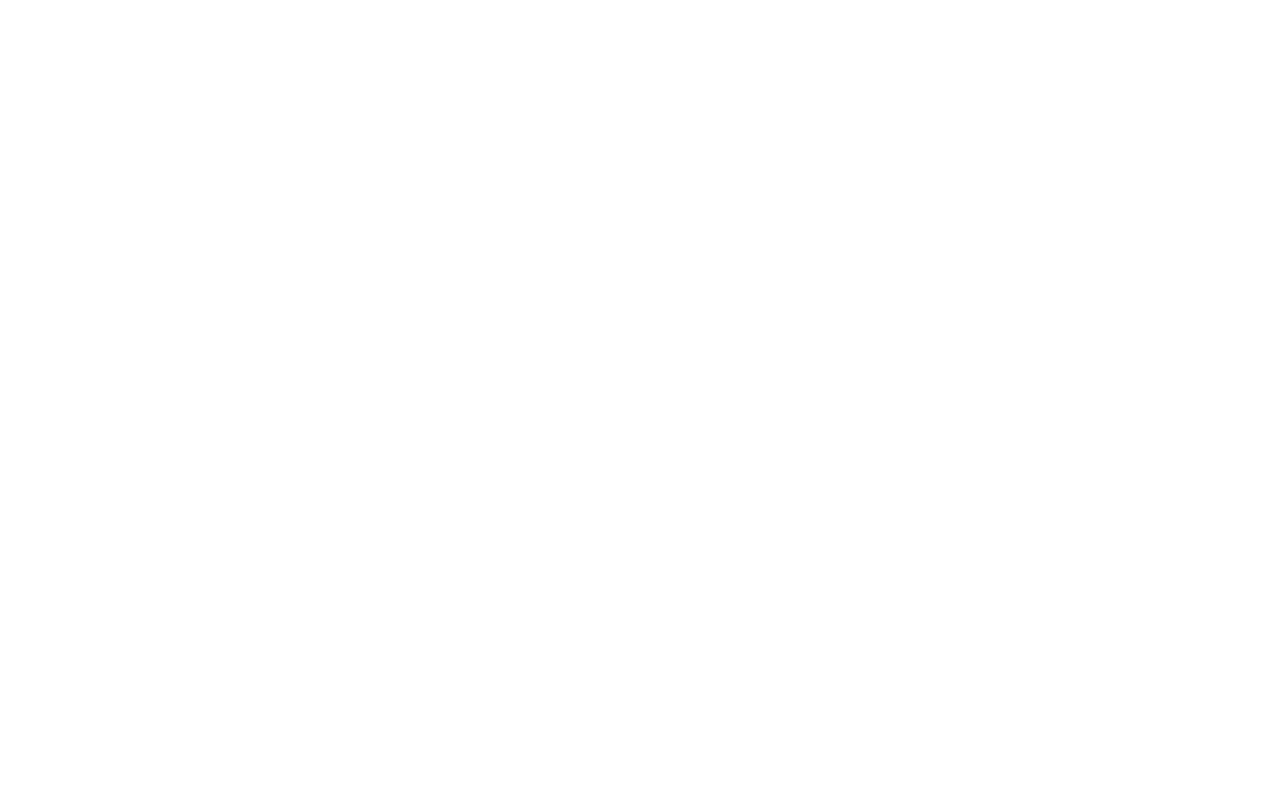
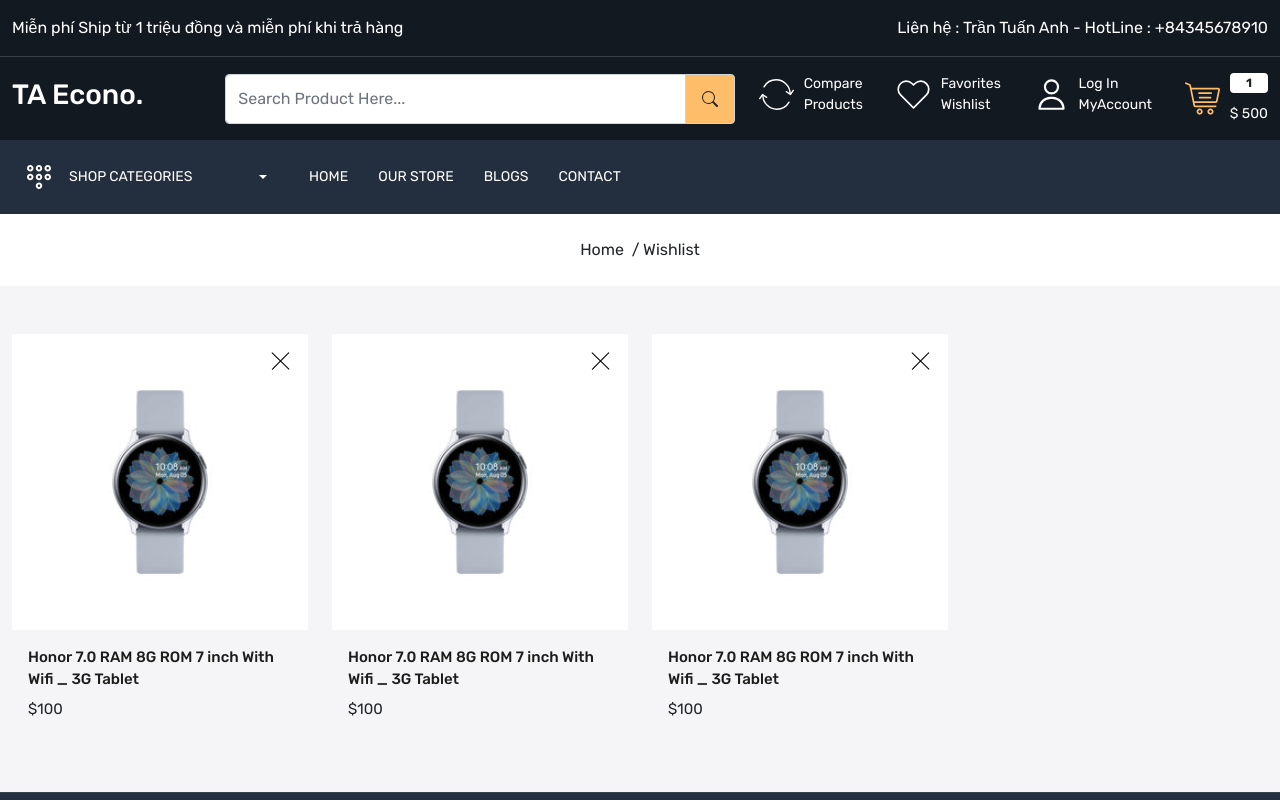
Before and after one commit to TRANTUANANH2810/TMDT-WEB, a React (Create React App) app: page /wishlist in a window 1280 px wide. Before the commit this address had no page. Shown: the top 800 px of the page. Built offline with nearby package versions, Linux system fonts and the light colour scheme.

Commit message:
Finish WishList

```diff
--- a/src/App.css
+++ b/src/App.css
@@ -520,7 +520,8 @@
     border-radius: 10px;
 }
 
-.compare-product-card .cross {
+.compare-product-card .cross,
+.wishlist-card .cross {
     top: 15px;
     right: 15px;
     width: 25px;
@@ -528,14 +529,16 @@
     cursor: pointer;
 }
 
-.compare-product-card h5.title {
+.compare-product-card h5.title,
+.wishlist-card h5.title {
     font-size: 15px;
     line-height: 22px;
     font-weight: 500;
     color: var(--color-1c1c1b);
 }
 
-.compare-product-card h6.price {
+.compare-product-card h6.price,
+.wishlist-card h6.price {
     font-size: 15px;
     line-height: 22px;
     font-weight: 400;
--- a/src/App.js
+++ b/src/App.js
@@ -8,6 +8,7 @@
 import OurStore from "./pages/OurStore";
 import Blog from "./pages/Blog";
 import CompareProduct from "./pages/CompareProduct";
+import Wishlist from "./pages/Wishlist";
 function App() {
     return (
         <>
@@ -23,6 +24,7 @@
                             path="compare-product"
                             element={<CompareProduct />}
                         />
+                        <Route path="wishlist" element={<Wishlist />} />
                     </Route>
                 </Routes>
             </BrowserRouter>
--- a/src/Components/Header.js
+++ b/src/Components/Header.js
@@ -70,15 +70,15 @@
                                 </div>
                                 <div>
                                     <Link
-                                        to="/wislist"
+                                        to="/wishlist"
                                         className="d-flex align-items-center gap-10 text-white"
                                     >
                                         <img
                                             src="images/wishlist.svg"
-                                            alt="wislist"
+                                            alt="wishlist"
                                         ></img>
                                         <p className="mb-0">
-                                            Favotites <br /> Wislist
+                                            Favorites <br /> Wishlist
                                         </p>
                                     </Link>
                                 </div>
--- /dev/null
+++ b/src/pages/Wishlist.js
@@ -0,0 +1,88 @@
+import React from "react";
+import BreadCrumb from "../Components/BreadCrumb";
+import Meta from "../Components/Meta";
+const Wishlist = () => {
+    return (
+        <>
+            <Meta title={" Wishlist"} />
+            <BreadCrumb title="Wishlist" />
+            <div className="wishlist-wrapper  home-wrapper-2 py-5">
+                <div className="container-xxl">
+                    <div className="row">
+                        <div className="col-3">
+                            <div className="wishlist-card position-relative">
+                                <img
+                                    src="images/cross.svg"
+                                    alt="cross"
+                                    className=" position-absolute cross img-fluid"
+                                />
+                                <div className="wishlist-card-img">
+                                    <img
+                                        src="images/watch.jpg"
+                                        alt="watch"
+                                        className="img-fluid w-100"
+                                    />
+                                </div>
+                                <div className="py-3 px-3">
+                                    <h5 className="title ">
+                                        Honor 7.0 RAM 8G ROM 7 inch With Wifi _
+                                        3G Tablet
+                                    </h5>
+                                    <h6 className="price">$100</h6>
+                                </div>
+                            </div>
+                        </div>
+                        <div className="col-3">
+                            <div className="wishlist-card position-relative">
+                                <img
+                                    src="images/cross.svg"
+                                    alt="cross"
+                                    className=" position-absolute cross img-fluid"
+                                />
+                                <div className="wishlist-card-img">
+                                    <img
+                                        src="images/watch.jpg"
+                                        alt="watch"
+                                        className="img-fluid w-100"
+                                    />
+                                </div>
+                                <div className="py-3 px-3">
+                                    <h5 className="title ">
+                                        Honor 7.0 RAM 8G ROM 7 inch With Wifi _
+                                        3G Tablet
+                                    </h5>
+                                    <h6 className="price">$100</h6>
+                                </div>
+                            </div>
+                        </div>
+                        <div className="col-3">
+                            <div className="wishlist-card position-relative">
+                                <img
+                                    src="images/cross.svg"
+                                    alt="cross"
+                                    className=" position-absolute cross img-fluid"
+                                />
+                                <div className="wishlist-card-img">
+                                    <img
+                                        src="images/watch.jpg"
+                                        alt="watch"
+                                        className="img-fluid w-100"
+                                    />
+                                </div>
+                                <div className="py-3 px-3">
+                                    <h5 className="title ">
+                                        Honor 7.0 RAM 8G ROM 7 inch With Wifi _
+                                        3G Tablet
+                                    </h5>
+                                    <h6 className="price">$100</h6>
+                                </div>
+                            </div>
+                        </div>
+                    </div>
+                </div>
+            </div>
+        </>
+    );
+};
+
+export default Wishlist;
```
